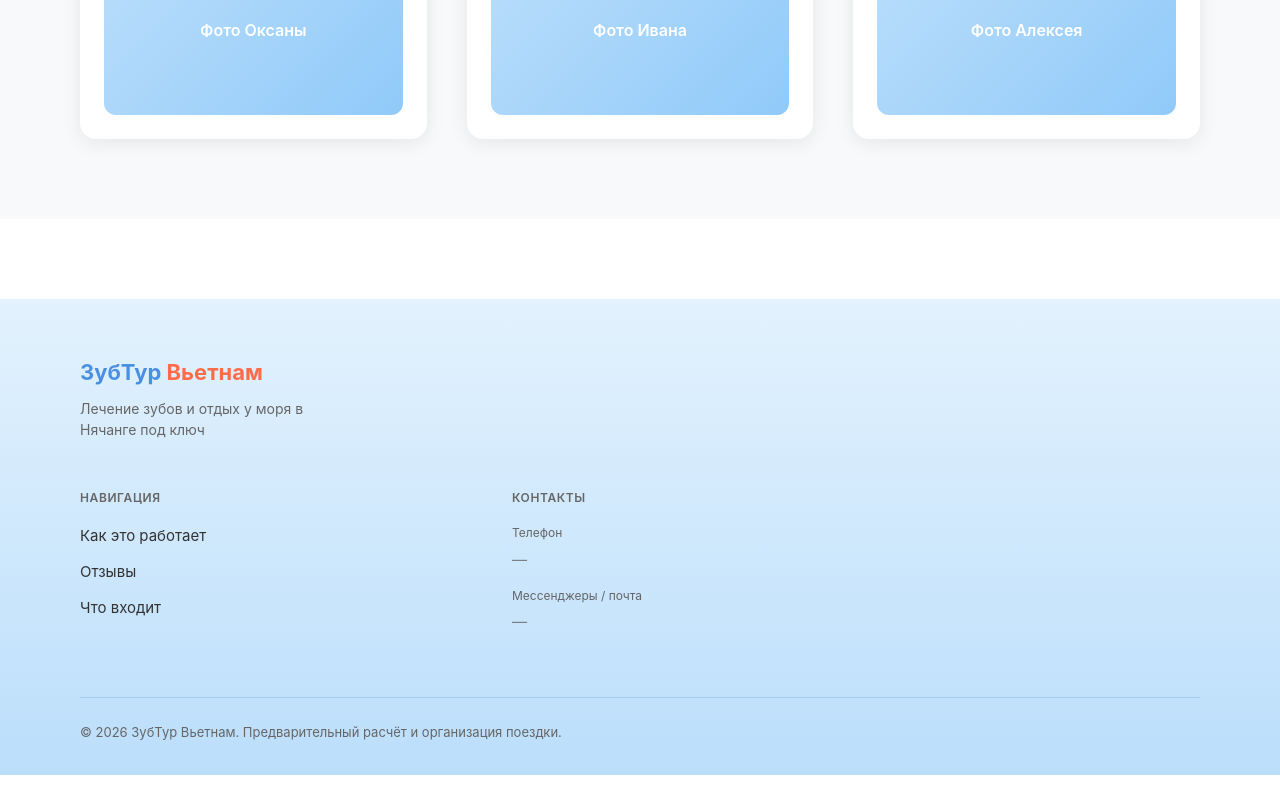
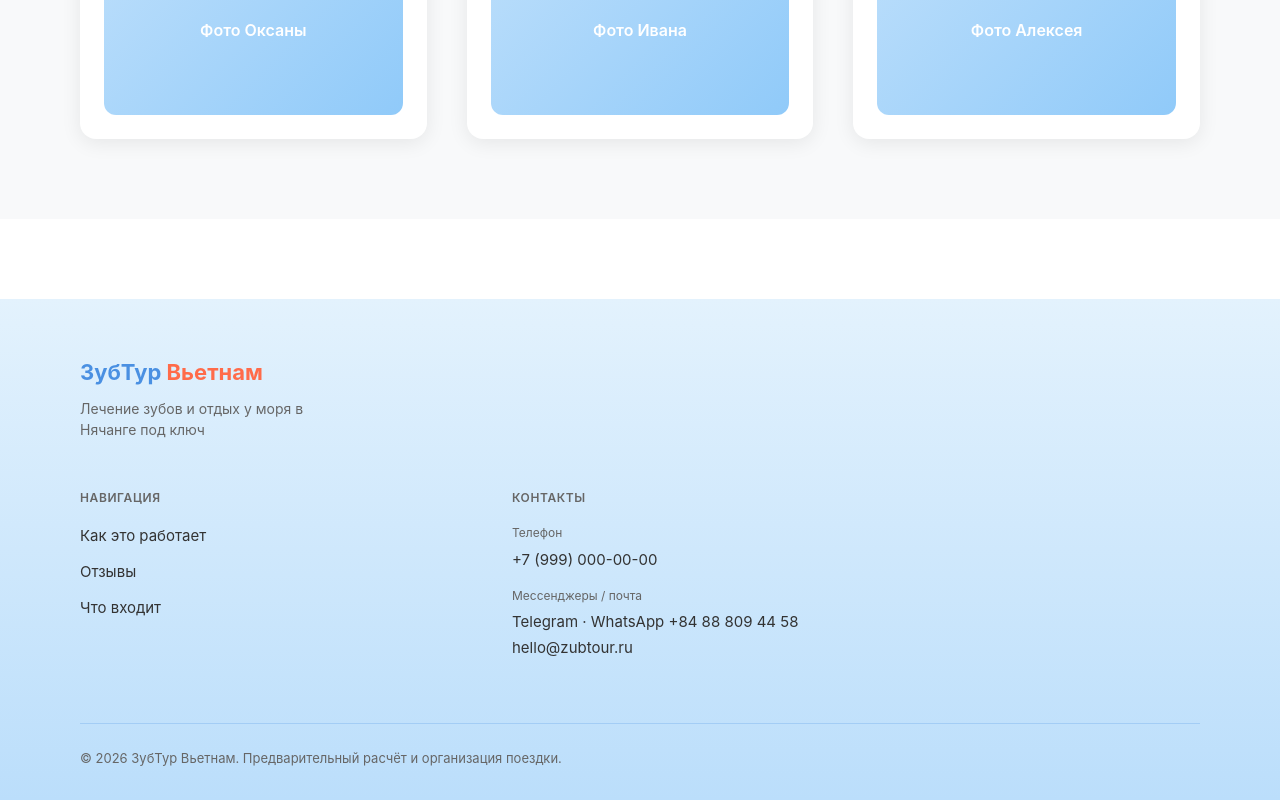
Before and after one commit to OGSmit/Zub, a Nuxt app: page / in a window 1280 px wide. Shown: the part 2122-2922 px from the top of the page. Before the commit the page ends 2897 px from the top, so only its background shows below. Built offline with nearby package versions, Linux system fonts and the light colour scheme.

Commit message:
feat: update contacts

```diff
--- a/components/AppFooter.vue
+++ b/components/AppFooter.vue
@@ -25,16 +25,18 @@
           <ul class="footer__contact-list">
             <li class="footer__contact-item">
               <span class="footer__contact-label">Телефон</span>
-              <span class="footer__contact-value footer__contact-value--placeholder">
-                <!-- Сюда добавим номер позже -->
-                —
+              <span class="footer__contact-value">
+                <a href="tel:+79990000000">+7 (999) 000-00-00</a>
               </span>
             </li>
             <li class="footer__contact-item">
               <span class="footer__contact-label">Мессенджеры / почта</span>
-              <span class="footer__contact-value footer__contact-value--placeholder">
-                <!-- Сюда добавим контакты позже -->
-                —
+              <span class="footer__contact-value">
+                <a href="https://t.me/zubtour" target="_blank" rel="noopener">Telegram</a>
+                ·
+                <a href="https://wa.me/84888094458" target="_blank" rel="noopener">WhatsApp +84 88 809 44 58</a>
+                <br />
+                <a href="mailto:hello@zubtour.ru">hello@zubtour.ru</a>
               </span>
             </li>
           </ul>
@@ -177,6 +179,15 @@
       font-style: italic;
       opacity: 0.8;
     }
+
+    a {
+      color: inherit;
+      text-decoration: none;
+
+      &:hover {
+        text-decoration: underline;
+      }
+    }
   }
 
   &__bottom {
```
